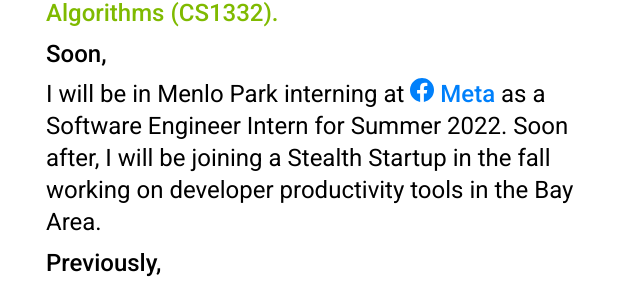
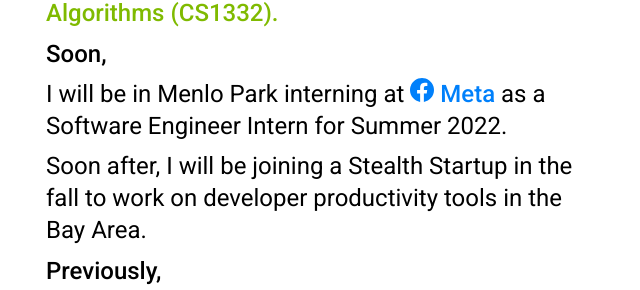
Before and after one commit to ohcnivek/archived-kevincho-me, a React (Create React App) app: page / in a window 1280 px wide. Shown: the part 424-714 px from the top of the page, without its empty margins (318-958 px from the left). Built offline with nearby package versions, Linux system fonts and the light colour scheme.

Commit message:
fixing spacing

```diff
--- a/src/components/Spiel.js
+++ b/src/components/Spiel.js
@@ -48,7 +48,9 @@
             </Typography>
             <Typography variant="h5" component="h2" gutterBottom>
                 {'I will be in Menlo Park interning at'} {<Box component="span" fontWeight='fontWeightMedium' className={classes.metaC}><SiFacebook></SiFacebook> Meta </Box>} {'as a Software Engineer Intern for Summer 2022. '}
-                {'Soon after, I will be joining a Stealth Startup in the fall working on developer productivity tools in the Bay Area.'}
+            </Typography>
+            <Typography variant="h5" component="h2" gutterBottom>
+                {'Soon after, I will be joining a Stealth Startup in the fall to work on developer productivity tools in the Bay Area.'}
             </Typography>
 
             <Typography variant="h5" component="h2" style={{ fontWeight: 500 }} gutterBottom>
```
